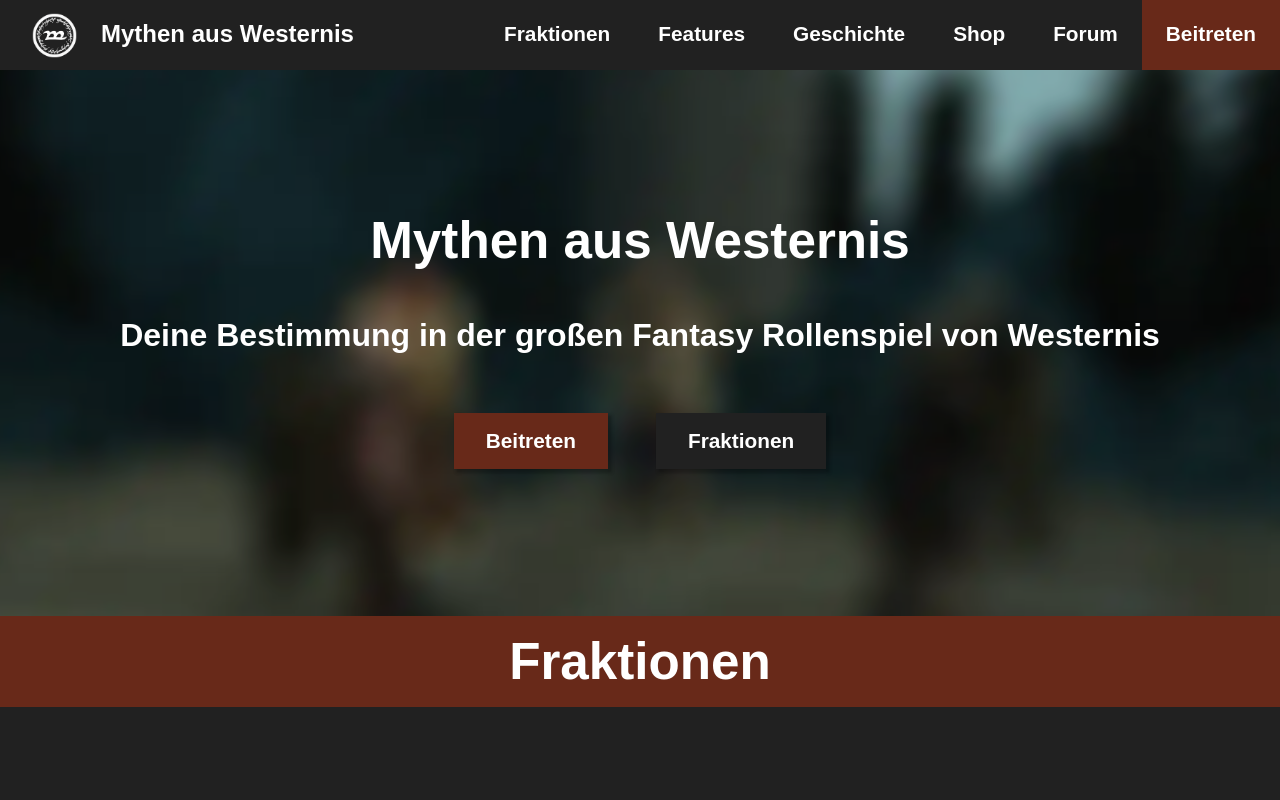
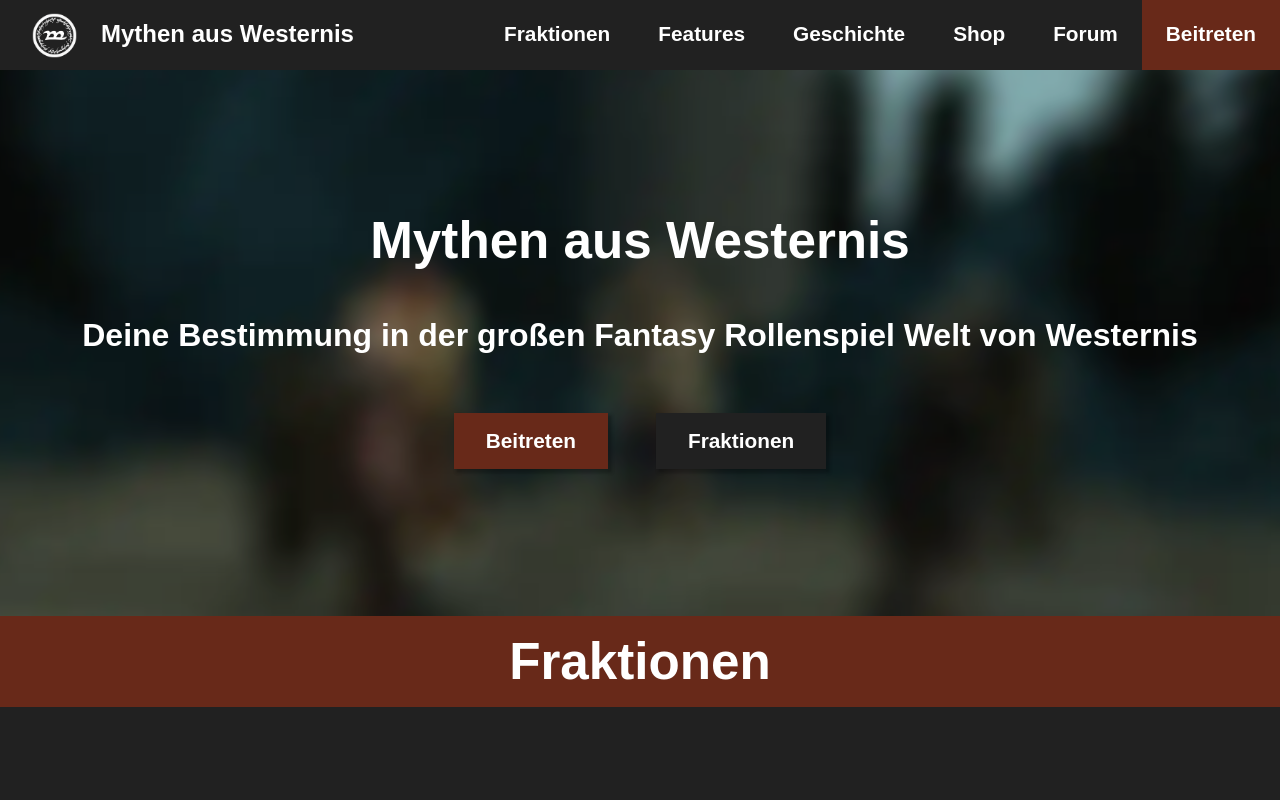
Before and after one commit to DannyINF/maw-rp-de, a Next.js app: page / in a window 1280 px wide. Shown: the top 800 px of the page. Built offline with nearby package versions, Linux system fonts and the light colour scheme.

Commit message:
fix typo

```diff
--- a/src/components/hero/hero.tsx
+++ b/src/components/hero/hero.tsx
@@ -15,8 +15,8 @@ const Hero = () => {
 				<div className={styles.hero}>
 					<h1 className={styles.headline}>Mythen aus Westernis</h1>
 					<h2 className={styles.subheadline}>
-						Deine Bestimmung in der großen Fantasy Rollenspiel von
-						Westernis
+						Deine Bestimmung in der großen Fantasy Rollenspiel Welt
+						von Westernis
 					</h2>
 					<div className={styles.heroButtons}>
 						<a href="#beitreten" className={styles.buttonPrimary}>
```
